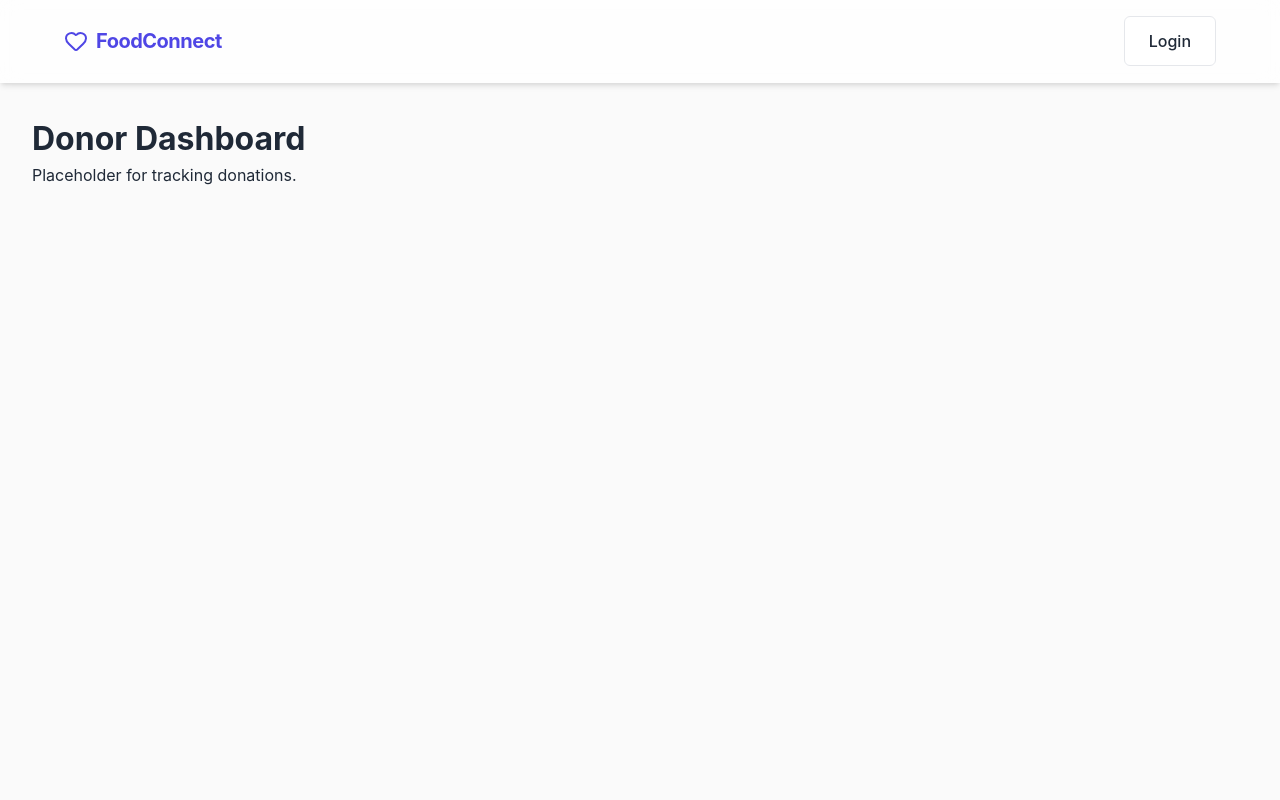
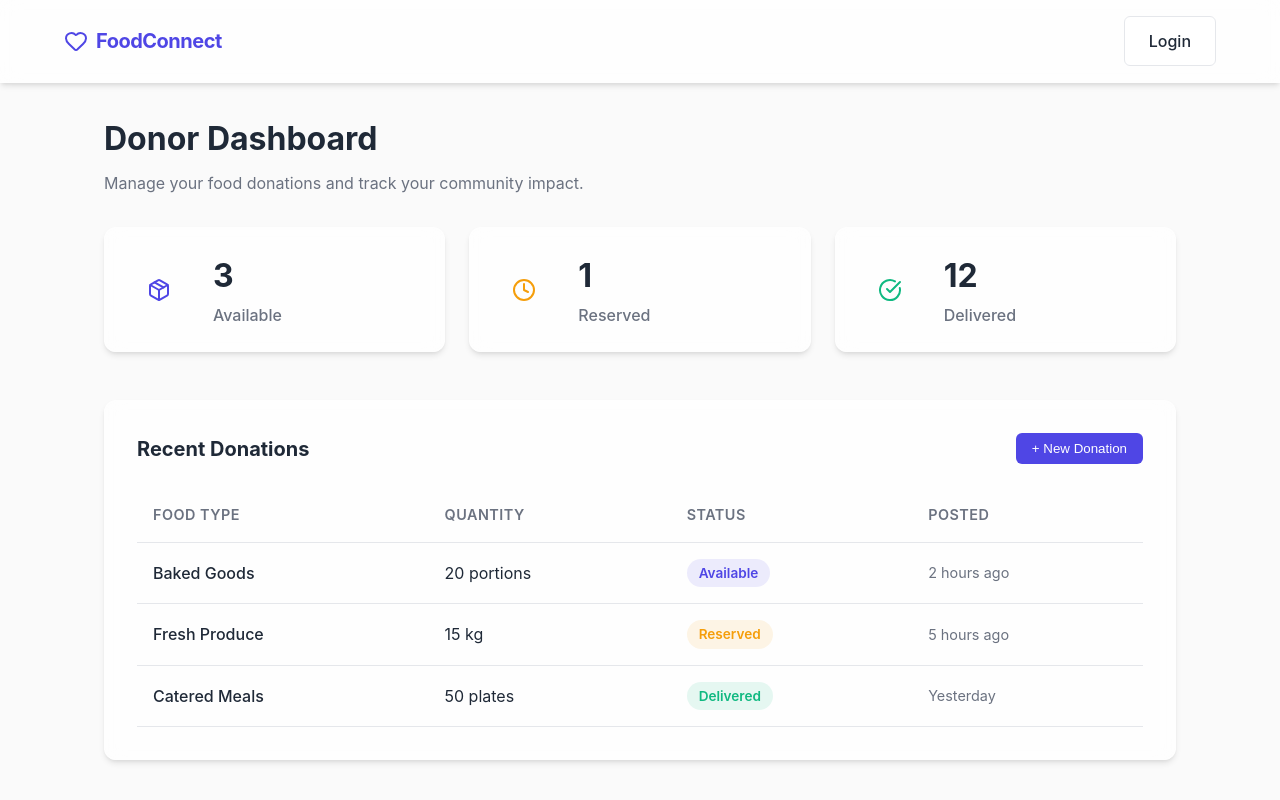
Before and after one commit to Harish-RK4/PROJECT-FOOD-DONATION, a React (Vite) app: page /donor in a window 1280 px wide. Built offline with nearby package versions, Linux system fonts and the light colour scheme.

Commit message:
feat(donor): add dashboard layout and donation status tracking cards

```diff
--- /dev/null
+++ b/src/pages/Dashboards/DonorDashboard.css
@@ -0,0 +1,125 @@
+.dashboard-container {
+  padding: 2rem 5%;
+  max-width: 1200px;
+  margin: 0 auto;
+}
+
+.dashboard-header {
+  margin-bottom: 2rem;
+}
+
+.dashboard-header h2 {
+  font-size: 2rem;
+  color: var(--text-main);
+  margin-bottom: 0.5rem;
+}
+
+.dashboard-header p {
+  color: var(--text-muted);
+}
+
+.stats-container {
+  display: grid;
+  grid-template-columns: repeat(auto-fit, minmax(250px, 1fr));
+  gap: 1.5rem;
+  margin-bottom: 3rem;
+}
+
+.status-card {
+  display: flex;
+  align-items: center;
+  padding: 1.5rem;
+  gap: 1.5rem;
+}
+
+.status-icon {
+  width: 60px;
+  height: 60px;
+  border-radius: var(--radius-md);
+  display: flex;
+  align-items: center;
+  justify-content: center;
+}
+
+.status-details h3 {
+  font-size: 2rem;
+  font-weight: 700;
+  margin-bottom: 0.2rem;
+}
+
+.status-details p {
+  color: var(--text-muted);
+  font-weight: 500;
+}
+
+.donations-list {
+  padding: 2rem;
+}
+
+.list-header {
+  display: flex;
+  justify-content: space-between;
+  align-items: center;
+  margin-bottom: 1.5rem;
+}
+
+.list-header h3 {
+  font-size: 1.25rem;
+  color: var(--text-main);
+}
+
+.table-responsive {
+  overflow-x: auto;
+}
+
+.donations-table {
+  width: 100%;
+  border-collapse: collapse;
+}
+
+.donations-table th, .donations-table td {
+  padding: 1rem;
+  text-align: left;
+  border-bottom: 1px solid var(--border);
+}
+
+.donations-table th {
+  color: var(--text-muted);
+  font-weight: 600;
+  font-size: 0.9rem;
+  text-transform: uppercase;
+  letter-spacing: 0.5px;
+}
+
+.font-medium {
+  font-weight: 500;
+  color: var(--text-main);
+}
+
+.text-muted {
+  color: var(--text-muted);
+  font-size: 0.9rem;
+}
+
+.status-badge {
+  padding: 0.25rem 0.75rem;
+  border-radius: 999px;
+  font-size: 0.85rem;
+  font-weight: 600;
+  display: inline-block;
+}
+
+.status-available {
+  background-color: rgba(79, 70, 229, 0.1);
+  color: var(--primary);
+}
+
+.status-reserved {
+  background-color: rgba(245, 158, 11, 0.1);
+  color: var(--accent);
+}
+
+.status-delivered {
+  background-color: rgba(16, 185, 129, 0.1);
+  color: var(--secondary);
+}
--- a/src/pages/Dashboards/DonorDashboard.jsx
+++ b/src/pages/Dashboards/DonorDashboard.jsx
@@ -1,10 +1,85 @@
 import React from 'react';
+import { motion } from 'framer-motion';
+import { Package, Clock, CheckCircle } from 'lucide-react';
+import './DonorDashboard.css';
 
 const DonorDashboard = () => {
+  // Mock Data
+  const donationStats = [
+    { title: "Available", value: 3, icon: <Package size={24} />, color: "var(--primary)" },
+    { title: "Reserved", value: 1, icon: <Clock size={24} />, color: "var(--accent)" },
+    { title: "Delivered", value: 12, icon: <CheckCircle size={24} />, color: "var(--secondary)" }
+  ];
+
+  const recentDonations = [
+    { id: 1, type: "Baked Goods", qty: "20 portions", status: "Available", time: "2 hours ago" },
+    { id: 2, type: "Fresh Produce", qty: "15 kg", status: "Reserved", time: "5 hours ago" },
+    { id: 3, type: "Catered Meals", qty: "50 plates", status: "Delivered", time: "Yesterday" }
+  ];
+
   return (
-    <div style={{ padding: '2rem' }}>
-      <h1>Donor Dashboard</h1>
-      <p>Placeholder for tracking donations.</p>
+    <div className="dashboard-container">
+      <div className="dashboard-header">
+        <h2>Donor Dashboard</h2>
+        <p>Manage your food donations and track your community impact.</p>
+      </div>
+
+      <div className="stats-container">
+        {donationStats.map((stat, idx) => (
+          <motion.div
+            key={idx}
+            className="status-card glass-panel"
+            initial={{ opacity: 0, y: 20 }}
+            animate={{ opacity: 1, y: 0 }}
+            transition={{ duration: 0.4, delay: idx * 0.1 }}
+            whileHover={{ y: -5 }}
+          >
+            <div className="status-icon" style={{ backgroundColor: `${stat.color}20`, color: stat.color }}>
+              {stat.icon}
+            </div>
+            <div className="status-details">
+              <h3>{stat.value}</h3>
+              <p>{stat.title}</p>
+            </div>
+          </motion.div>
+        ))}
+      </div>
+
+      <div className="dashboard-content">
+        <div className="donations-list glass-panel">
+          <div className="list-header">
+            <h3>Recent Donations</h3>
+            <button className="btn btn-primary" style={{ padding: '0.5rem 1rem' }}>+ New Donation</button>
+          </div>
+
+          <div className="table-responsive">
+            <table className="donations-table">
+              <thead>
+                <tr>
+                  <th>Food Type</th>
+                  <th>Quantity</th>
+                  <th>Status</th>
+                  <th>Posted</th>
+                </tr>
+              </thead>
+              <tbody>
+                {recentDonations.map((item) => (
+                  <tr key={item.id}>
+                    <td className="font-medium">{item.type}</td>
+                    <td>{item.qty}</td>
+                    <td>
+                      <span className={`status-badge status-${item.status.toLowerCase()}`}>
+                        {item.status}
+                      </span>
+                    </td>
+                    <td className="text-muted">{item.time}</td>
+                  </tr>
+                ))}
+              </tbody>
+            </table>
+          </div>
+        </div>
+      </div>
     </div>
   );
 };
```
